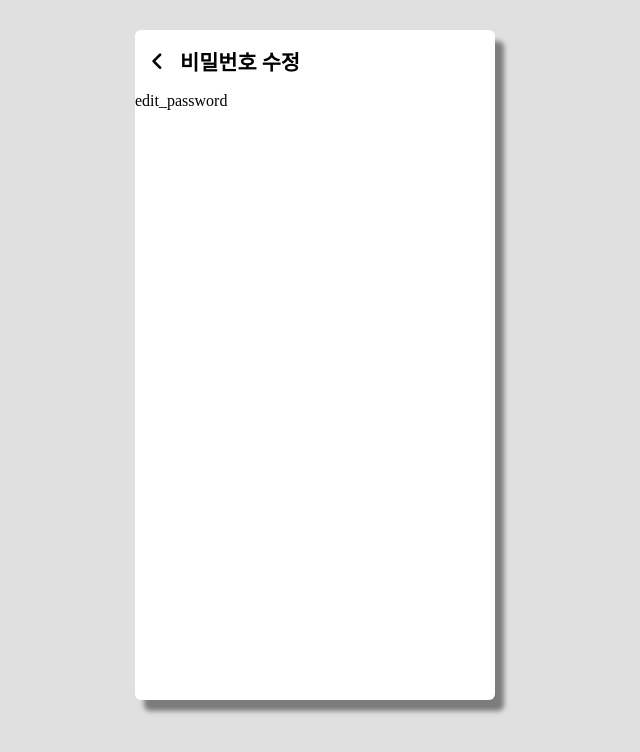
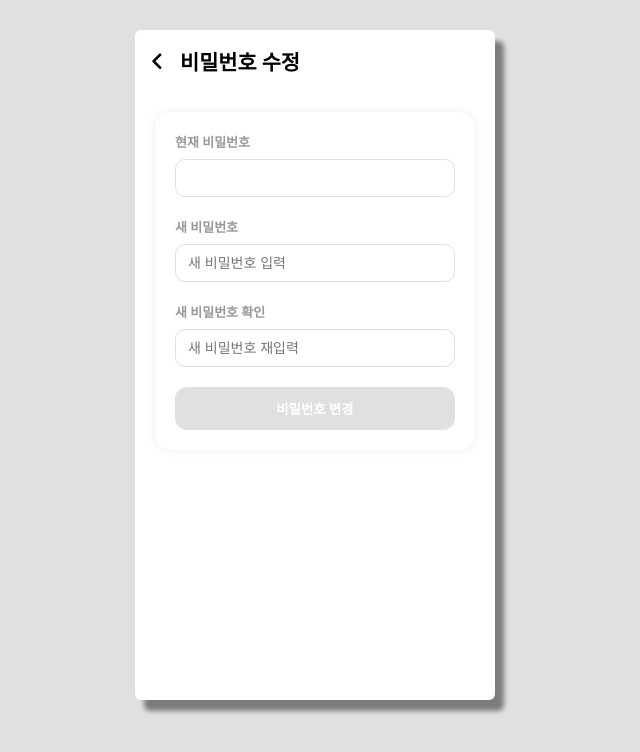
Before and after one commit to IT-Money/IT-Money, a Vue app: page /edit-password in a window 1280 px wide. Shown: the top 752 px of the page, without its empty margins (325-965 px from the left). Built offline with nearby package versions, Linux system fonts and the light colour scheme; data requests are answered from the project's data file; a web font is replaced by a local one.

Commit message:
Merge branch 'main' of https://github.com/IT-Money/IT-Money into feature/1-info

```diff
--- a/src/components/AccountField.vue
+++ b/src/components/AccountField.vue
@@ -1,13 +1,16 @@
 <script setup>
 import { computed } from 'vue'
 import { useRouter } from 'vue-router'
+import { useUserStore } from '@/stores/userStore'
 
 const props = defineProps({
   label: String,
-  value: String,
+  // value: String,
 })
 
 const router = useRouter()
+const userStore = useUserStore()
+
 const goToEditPage = () => {
   switch (props.label) {
     case '이름':
@@ -22,10 +25,19 @@ const goToEditPage = () => {
   }
 }
 
-// 비밀번호면 *로 가리기
-const displayValue = computed(() =>
-  props.label === '비밀번호' ? '*'.repeat(props.value.length) : props.value,
-)
+// label에 따라 store에서 값 불러오기
+const displayValue = computed(() => {
+  switch (props.label) {
+    case '이름':
+      return userStore.name
+    case '이메일':
+      return userStore.email
+    case '비밀번호':
+      return '*'.repeat(userStore.password.length)
+    default:
+      return ''
+  }
+})
 </script>
 
 <template>
--- a/src/views/EditEmail.vue
+++ b/src/views/EditEmail.vue
@@ -1,7 +1,88 @@
-<script setup></script>
+<script setup>
+import { ref } from 'vue'
+import { useUserStore } from '@/stores/userStore'
+
+const userStore = useUserStore()
+const newEmail = ref('')
+const changeEmail = () => {
+  if (!newEmail.value) return
+  userStore.updateEmail(newEmail.value)
+  newEmail.value = ' '
+}
+</script>
 
 <template>
-  <div>edit_email</div>
+  <div class="edit-email-container">
+    <div class="input-group">
+      <label for="current-email">현재 이메일</label>
+      <input id="current-email" type="text" :value="userStore.email" readonly />
+      <!-- 현재 이름 저장소에서 가져오고 수정불가하게 만들기 -->
+    </div>
+
+    <div class="input-group">
+      <label for="new-email">새 이메일</label>
+      <input
+        id="new-email"
+        type="text"
+        v-model="newEmail"
+        placeholder="새 이메일 입력"
+      />
+    </div>
+
+    <button class="change-email-button" @click="changeEmail">
+      이메일 변경
+    </button>
+  </div>
 </template>
 
-<style scoped></style>
+<style scoped>
+.edit-email-container {
+  margin: 20px;
+  padding: 20px;
+  background-color: var(--gray100);
+  border-radius: 16px;
+  box-shadow: 0 0 8px rgba(0, 0, 0, 0.08);
+}
+
+.input-group {
+  margin-bottom: 20px;
+}
+
+.input-group label {
+  display: block;
+  margin-bottom: 8px;
+  font-weight: 600;
+  color: var(--gray400);
+  font-size: 13px;
+}
+
+.input-group input {
+  width: 100%;
+  padding: 10px 12px;
+  border: 1px solid var(--gray200);
+  border-radius: 10px;
+  font-size: 14px;
+}
+
+.change-email-button {
+  width: 100%;
+  padding: 12px;
+  background-color: var(--gray200);
+  color: var(--gray100);
+  font-weight: 600;
+  border: none;
+  border-radius: 12px;
+  cursor: not-allowed;
+  transition: background-color 0.3s;
+}
+
+.change-email-button:enabled {
+  /* 새 이름까지 쓰면 enable하게 */
+  cursor: pointer;
+}
+
+.change-email-button:enabled:hover {
+  background-color: var(--blue400); /* blue */
+  color: var(--gray100);
+}
+</style>
--- a/src/views/EditName.vue
+++ b/src/views/EditName.vue
@@ -1,18 +1,35 @@
-<script setup></script>
+<script setup>
+import { ref } from 'vue'
+import { useUserStore } from '@/stores/userStore'
+
+const userStore = useUserStore()
+const newName = ref('')
+const changeName = () => {
+  if (!newName.value) return
+  userStore.updateName(newName.value)
+  newName.value = ' '
+}
+</script>
 
 <template>
   <div class="edit-name-container">
     <div class="input-group">
       <label for="current-name">현재 이름</label>
-      <input id="current-name" type="text" />
+      <input id="current-name" type="text" :value="userStore.name" readonly />
+      <!-- 현재 이름 저장소에서 가져오고 수정불가하게 만들기 -->
     </div>
 
     <div class="input-group">
       <label for="new-name">새 이름</label>
-      <input id="new-name" type="text" placeholder="New name" />
+      <input
+        id="new-name"
+        type="text"
+        v-model="newName"
+        placeholder="새 이름 입력"
+      />
     </div>
 
-    <button class="change-name-button">이름 변경</button>
+    <button class="change-name-button" @click="changeName">이름 변경</button>
   </div>
 </template>
 
@@ -42,7 +59,7 @@
   padding: 10px 12px;
   border: 1px solid var(--gray200);
   border-radius: 10px;
-  font-size: 16px;
+  font-size: 14px;
 }
 
 .change-name-button {
--- a/src/views/EditPassword.vue
+++ b/src/views/EditPassword.vue
@@ -1,7 +1,98 @@
-<script setup></script>
+<script setup>
+import { ref } from 'vue'
+import { useUserStore } from '@/stores/userStore'
+
+const userStore = useUserStore()
+const newPassword = ref('')
+const changePassword = () => {
+  if (!newPassword.value) return
+  userStore.updatePassword(newPassword.value)
+  newPassword.value = ' '
+}
+</script>
 
 <template>
-  <div>edit_password</div>
+  <div class="edit-password-container">
+    <div class="input-group">
+      <label for="current-password">현재 비밀번호</label>
+      <input id="current-password" type="text" />
+      <!-- 현재 이름 저장소에서 가져오고 수정불가하게 만들기 -->
+    </div>
+
+    <div class="input-group">
+      <label for="new-password">새 비밀번호</label>
+      <input
+        id="new-password"
+        type="text"
+        v-model="newPassword"
+        placeholder="새 비밀번호 입력"
+      />
+    </div>
+
+    <div class="input-group">
+      <label for="new-password">새 비밀번호 확인</label>
+      <input
+        id="new-password"
+        type="text"
+        v-model="newPassword"
+        placeholder="새 비밀번호 재입력"
+      />
+    </div>
+
+    <button class="change-password-button" @click="changePassword">
+      비밀번호 변경
+    </button>
+  </div>
 </template>
 
-<style scoped></style>
+<style scoped>
+.edit-password-container {
+  margin: 20px;
+  padding: 20px;
+  background-color: var(--gray100);
+  border-radius: 16px;
+  box-shadow: 0 0 8px rgba(0, 0, 0, 0.08);
+}
+
+.input-group {
+  margin-bottom: 20px;
+}
+
+.input-group label {
+  display: block;
+  margin-bottom: 8px;
+  font-weight: 600;
+  color: var(--gray400);
+  font-size: 13px;
+}
+
+.input-group input {
+  width: 100%;
+  padding: 10px 12px;
+  border: 1px solid var(--gray200);
+  border-radius: 10px;
+  font-size: 14px;
+}
+
+.change-password-button {
+  width: 100%;
+  padding: 12px;
+  background-color: var(--gray200);
+  color: var(--gray100);
+  font-weight: 600;
+  border: none;
+  border-radius: 12px;
+  cursor: not-allowed;
+  transition: background-color 0.3s;
+}
+
+.change-password-button:enabled {
+  /* 새 이름까지 쓰면 enable하게 */
+  cursor: pointer;
+}
+
+.change-password-button:enabled:hover {
+  background-color: var(--blue400); /* blue */
+  color: var(--gray100);
+}
+</style>
--- a/src/views/MyPage.vue
+++ b/src/views/MyPage.vue
@@ -15,9 +15,10 @@ import AccountField from '@/components/AccountField.vue'
     <!-- 흰 박스 -->
     <div class="white-box">
       <p class="section-title"><i class="fa-solid fa-user"></i> 내 계정 관리</p>
-      <AccountField label="이름" value="홍길동" />
-      <AccountField label="이메일" value="abcde@gmail.com" />
-      <AccountField label="비밀번호" value="rlfehd0408" />
+      <!-- 여기서 AccountField에 값 겨줌-> AF에서 props로 값 받음 -->
+      <AccountField label="이름" />
+      <AccountField label="이메일" />
+      <AccountField label="비밀번호" />
     </div>
   </div>
 </template>
@@ -26,12 +27,12 @@ import AccountField from '@/components/AccountField.vue'
 .my-page-wrapper {
   /* 전체 페이지 파랗게 */
   background-color: var(--blue400);
-  min-height: 90vh;
+  min-height: 50vh;
   position: relative;
 }
 
 .top-section {
-  height: 90px;
+  height: 5px;
   display: flex;
   justify-content: center;
   position: relative;
```
Also changed, not shown: 1 other file (tests, documents, lock files or other folders).
